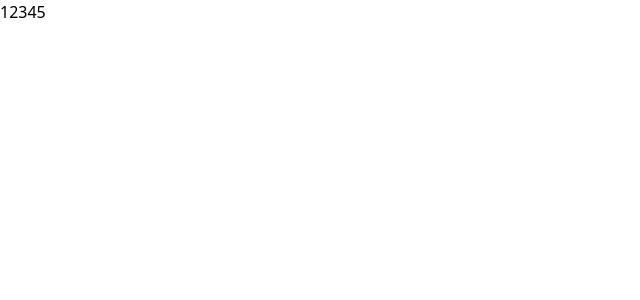
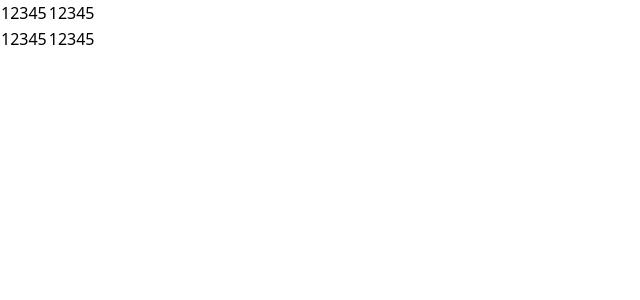
Before and after one commit to govind2220000/SheetClone, a React (Vite) app: page / in a window 1280 px wide. Shown: the top 300 px of the page, without its empty margins (0-640 px from the left). Built offline with nearby package versions, Linux system fonts and the light colour scheme.

Commit message:
Created Grid Components of Sheet

```diff
--- a/src/App.tsx
+++ b/src/App.tsx
@@ -1,10 +1,10 @@
-import { useState } from "react";
 import Cell from "./components/Cell/Cell.tsx";
+import { SheetContainer } from "./components/Containers/SheetContainer.tsx";
 
 function App() {
   return (
     <div>
-      <Cell>Hello</Cell>
+      <SheetContainer></SheetContainer>
     </div>
   );
 }
--- a/src/components/Cell/Cell.tsx
+++ b/src/components/Cell/Cell.tsx
@@ -2,9 +2,7 @@ import { ChangeEvent, ComponentType, useEffect, useRef, useState } from "react";
 import { useRecoilState } from "recoil";
 import { CellValueState } from "../../store/CellValueState";
 
-export type CellProps = {
-  children: ComponentType | string;
-};
+export type CellProps = {};
 
 export default function Cell(props: CellProps) {
   const [cellValue, setCellValue] = useRecoilState<string>(CellValueState);
@@ -42,7 +40,7 @@ export default function Cell(props: CellProps) {
   ) : (
     <div onClick={ChangeLabeltoInput} data-cell-id={"2"}>
       {cellValue}
-    </div>
+    </div> //if we return props.childeren it will give everything between Cell component refer word doc
   );
 }
 
--- a/src/components/Column/Column.tsx
+++ b/src/components/Column/Column.tsx
@@ -0,0 +1,7 @@
+import { ComponentType } from "react";
+
+export type ColumnProps = {};
+
+export const Column = (props: ColumnProps) => {
+  return <td>{props.children}</td>;
+};
--- a/src/components/Containers/SheetContainer.tsx
+++ b/src/components/Containers/SheetContainer.tsx
@@ -0,0 +1,8 @@
+import { ComponentType } from "react";
+import { Sheet } from "../Sheet/Sheet";
+
+export type SheetContainerProps = {};
+
+export const SheetContainer = (props: SheetContainerProps) => {
+  return <Sheet></Sheet>;
+};
--- a/src/components/Row/Row.tsx
+++ b/src/components/Row/Row.tsx
@@ -0,0 +1,8 @@
+import { ComponentType } from "react";
+import { Column } from "../Column/Column";
+
+export type RowProps = {};
+
+export const Row = (props: RowProps) => {
+  return <tr>{props.children}</tr>;
+};
--- a/src/components/Sheet/Sheet.tsx
+++ b/src/components/Sheet/Sheet.tsx
@@ -0,0 +1,31 @@
+import { ComponentType } from "react";
+import { Row } from "../Row/Row";
+import { Column } from "../Column/Column";
+import Cell from "../Cell/Cell";
+
+export type SheetProps = {};
+
+export const Sheet = (props: SheetProps) => {
+  return (
+    <table>
+      <tbody>
+        <Row>
+          <Column>
+            <Cell></Cell>
+          </Column>
+          <Column>
+            <Cell></Cell>
+          </Column>
+        </Row>
+        <Row>
+          <Column>
+            <Cell></Cell>
+          </Column>
+          <Column>
+            <Cell></Cell>
+          </Column>
+        </Row>
+      </tbody>
+    </table>
+  );
+};
```
Also changed, not shown: 2 other files (tests, documents, lock files or other folders).
